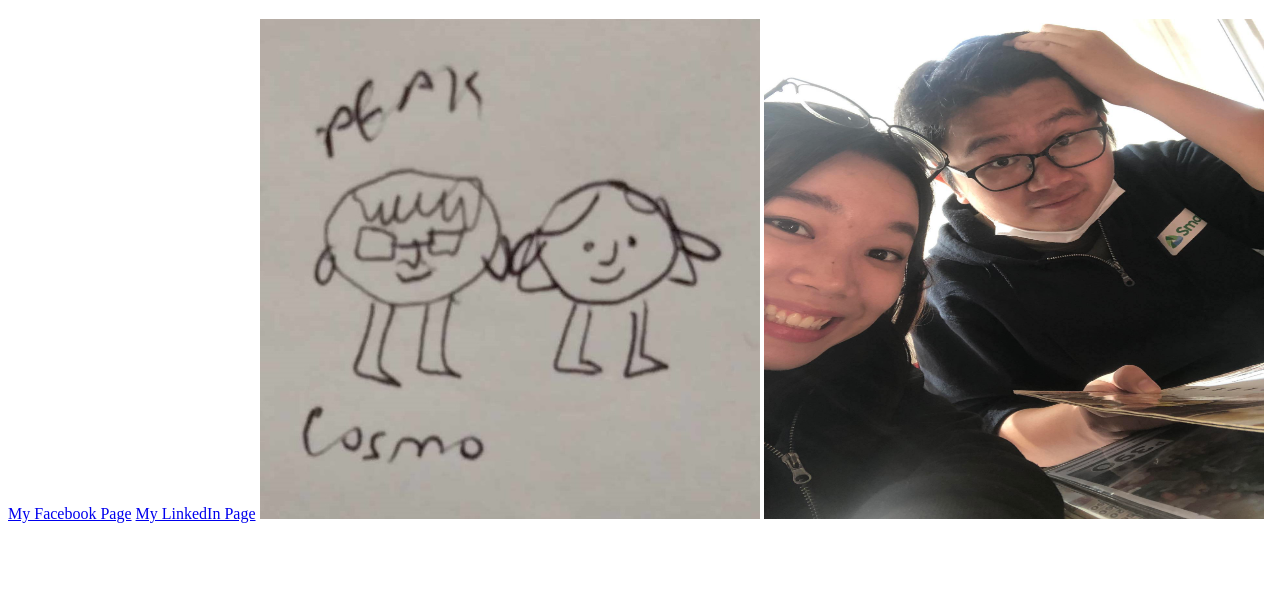
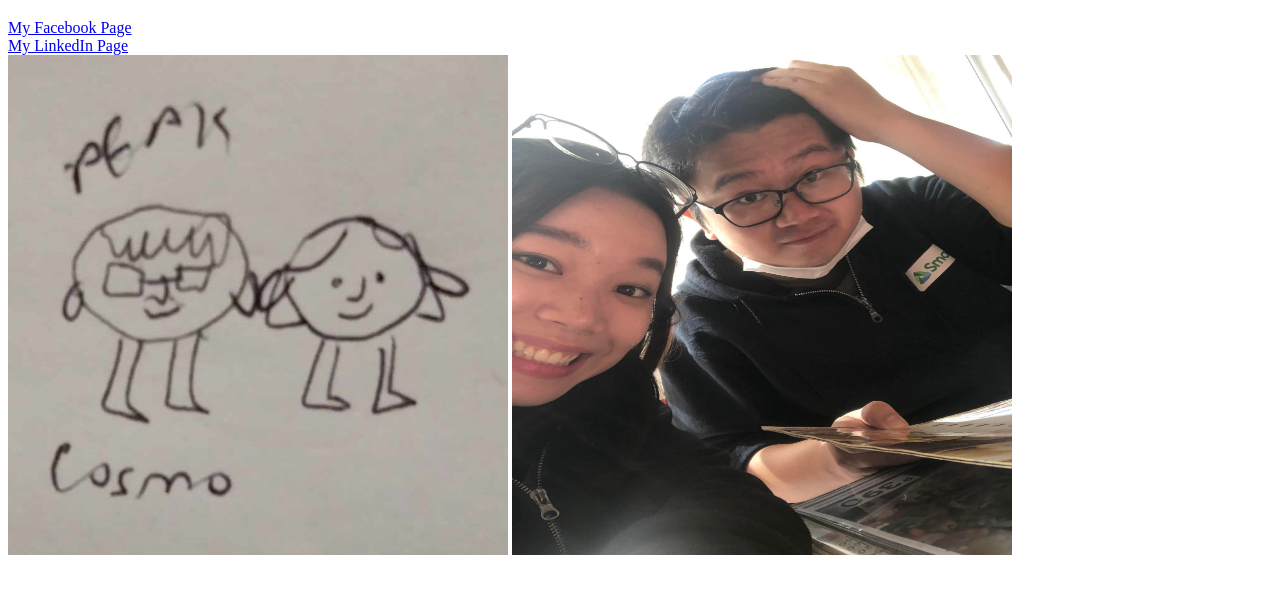
Before and after one commit to bryce-torres/bubby-website, a plain HTML site: page index.html in a window 1280 px wide. Shown: the part 61-654 px from the top of the page. Drawn offline with Linux system fonts and the light colour scheme.

Commit message:
added breaks

```diff
--- a/index.html
+++ b/index.html
@@ -3,8 +3,8 @@
 <body>
 
 <h1>My First Hosted Webpage! (Hi Bubby!!!)</h1>
-<a href="https://www.facebook.com/justinbryce.torres">My Facebook Page</a>
-<a href="https://www.linkedin.com/in/justin-bryce-torres-130112131/">My LinkedIn Page</a>
+<a href="https://www.facebook.com/justinbryce.torres">My Facebook Page</a><br>
+<a href="https://www.linkedin.com/in/justin-bryce-torres-130112131/">My LinkedIn Page</a><br>
 
 <img src="cosmo.jpg" width="500" height="500" alt="bubby and bubby peak cosmo">
 <img src="mindpro.jpg" width="500" height="500" alt="bub and bub at mindpro">
```
